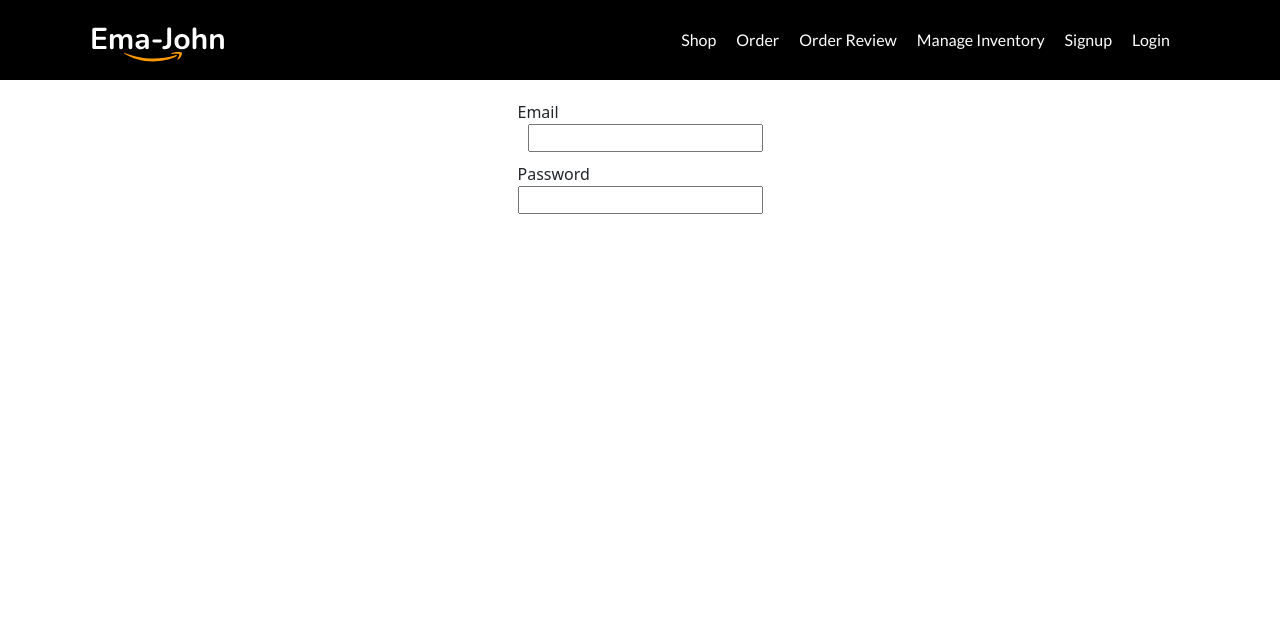
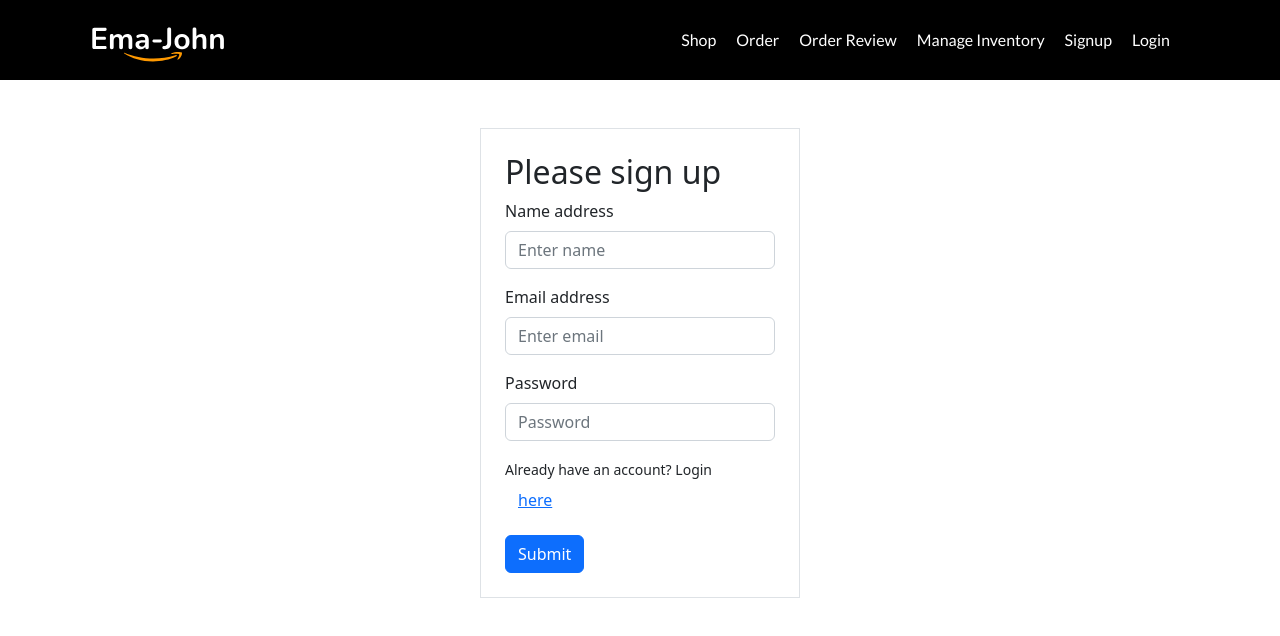
Before and after one commit to shojol021/react-ema-john-project, a React (Vite) app: page /signup in a window 1280 px wide. Shown: the top 636 px of the page. Built offline with nearby package versions, Linux system fonts and the light colour scheme.

Commit message:
signup and login form created

```diff
--- a/src/Login/Login.jsx
+++ b/src/Login/Login.jsx
@@ -1,9 +1,28 @@
 import React from 'react';
+import { Button, Form } from 'react-bootstrap';
+import { Link } from 'react-router-dom';
 
 const Login = () => {
     return (
-        <div>
-            <h2>No Login Option currently</h2>
+        <div className='w-25 mx-auto border px-4 py-4 mt-5' >
+            <h2>Please Login</h2>
+            <Form>
+                <Form.Group className="mb-3" controlId="formBasicEmail">
+                    <Form.Label>Email address</Form.Label>
+                    <Form.Control type="email" name='email' placeholder="Enter email" />
+                </Form.Group>
+
+                <Form.Group className="mb-3" controlId="formBasicPassword">
+                    <Form.Label>Password</Form.Label>
+                    <Form.Control type="password" name='password' placeholder="Password" />
+                </Form.Group>
+                <Form.Group className="mb-3" controlId="formBasicCheckbox">
+                    <p><small>New to Ema-John? Signup <Link to='/signup' className='btn btn-link'>here</Link></small></p>
+                </Form.Group>
+                <Button variant="primary" type="submit">
+                    Submit
+                </Button>
+            </Form>
         </div>
     );
 };
--- a/src/assets/Signup/Signup.jsx
+++ b/src/assets/Signup/Signup.jsx
@@ -1,19 +1,33 @@
 import React from 'react';
-import './signup.css';
+import { Button, Form } from 'react-bootstrap';
+import { Link } from 'react-router-dom';
 
 const Signup = () => {
     return (
-        <div id='form-container'>
-            <form action="">
-                <div id='input-container'>
-                    <label htmlFor="email">Email</label>
-                    <input type="email" name="emain" id="email" />
-                </div>
-                <div id='input-container'>
-                    <label htmlFor="password">Password</label>
-                    <input type="password" name="emain" id="password" />
-                </div>
-            </form>
+        <div className='w-25 mx-auto border px-4 py-4 mt-5' >
+            <h2>Please sign up</h2>
+            <Form>
+                <Form.Group className="mb-3" controlId="formBasicName">
+                    <Form.Label>Name address</Form.Label>
+                    <Form.Control type="text" name='name' placeholder="Enter name" />
+                </Form.Group>
+
+                <Form.Group className="mb-3" controlId="formBasicEmail">
+                    <Form.Label>Email address</Form.Label>
+                    <Form.Control type="email" name='email' placeholder="Enter email" />
+                </Form.Group>
+
+                <Form.Group className="mb-3" controlId="formBasicPassword">
+                    <Form.Label>Password</Form.Label>
+                    <Form.Control type="password" name='password' placeholder="Password" />
+                </Form.Group>
+                <Form.Group className="mb-3" controlId="formBasicCheckbox">
+                    <p><small>Already have an account? Login <Link to='/login' className='btn btn-link'>here</Link></small></p>
+                </Form.Group>
+                <Button variant="primary" type="submit">
+                    Submit
+                </Button>
+            </Form>
         </div>
     );
 };
```
